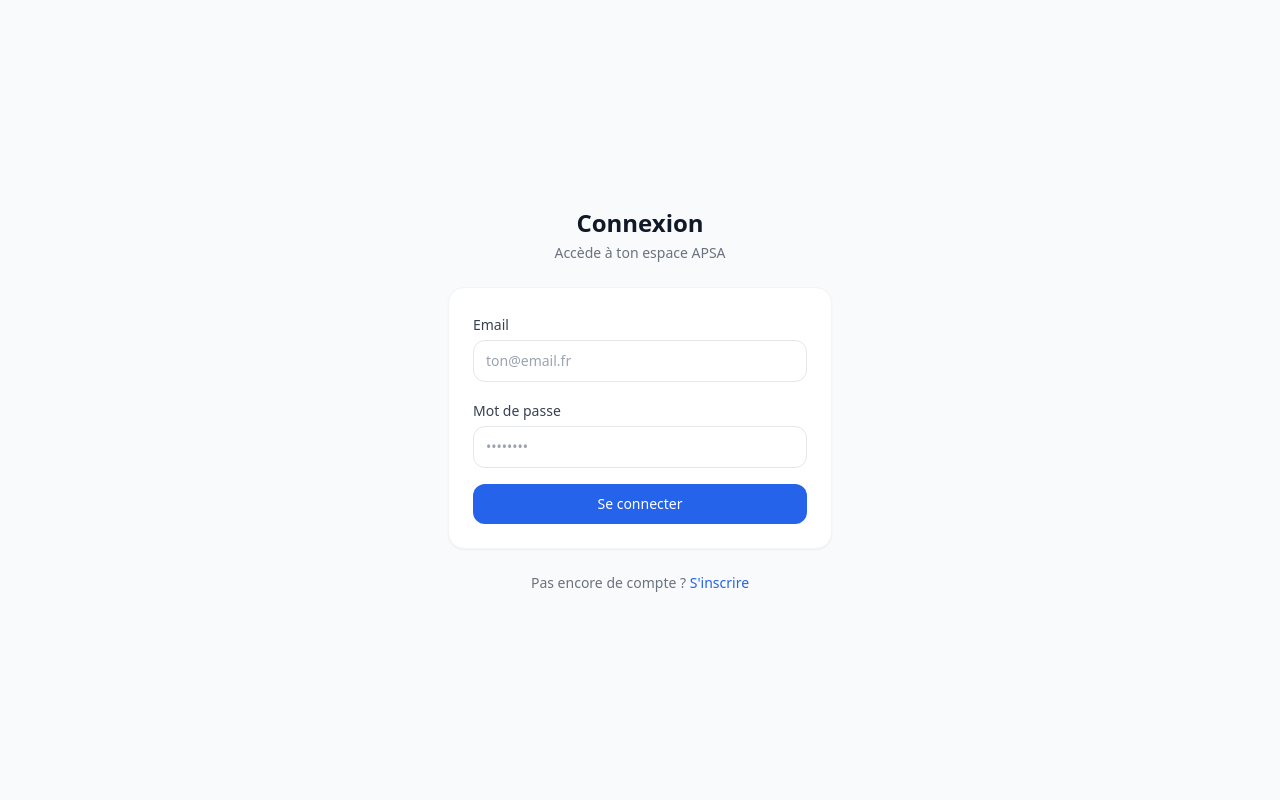
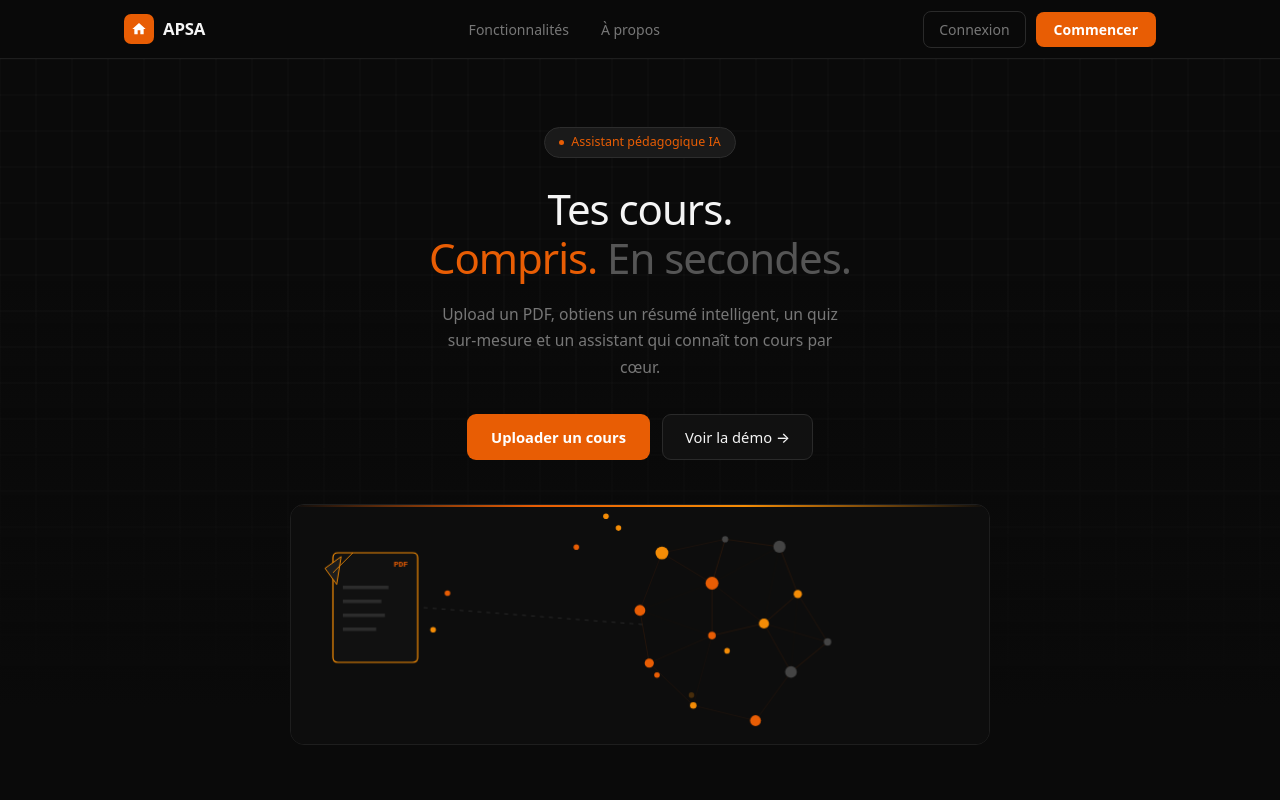
Before and after one commit to Zday00/APSA, a React (Vite) app in the folder apsa/frontend/: page / in a window 1280 px wide. Before the commit this address led to /login. Shown: the top 800 px of the page. Built offline with nearby package versions, Linux system fonts and the light colour scheme; no server answers.

Commit message:
feat: route / to LandingPage, move private app routes under /home

```diff
--- a/apsa/frontend/src/App.jsx
+++ b/apsa/frontend/src/App.jsx
@@ -6,6 +6,7 @@
 import Dashboard from './pages/Dashboard'
 import Login from './pages/Login'
 import Register from './pages/Register'
+import LandingPage from './pages/LandingPage'
 
 function PrivateRoute({ children }) {
   const token = localStorage.getItem('token')
@@ -16,6 +17,7 @@
   return (
     <BrowserRouter>
       <Routes>
+        <Route path="/" element={<LandingPage />} />
         <Route path="/login" element={<Login />} />
         <Route path="/register" element={<Register />} />
         <Route
@@ -25,7 +27,7 @@
               <div className="min-h-screen bg-gray-50">
                 <Navbar />
                 <Routes>
-                  <Route path="/" element={<Home />} />
+                  <Route path="/home" element={<Home />} />
                   <Route path="/quiz" element={<Quiz />} />
                   <Route path="/chat" element={<Chat />} />
                   <Route path="/dashboard" element={<Dashboard />} />
```
